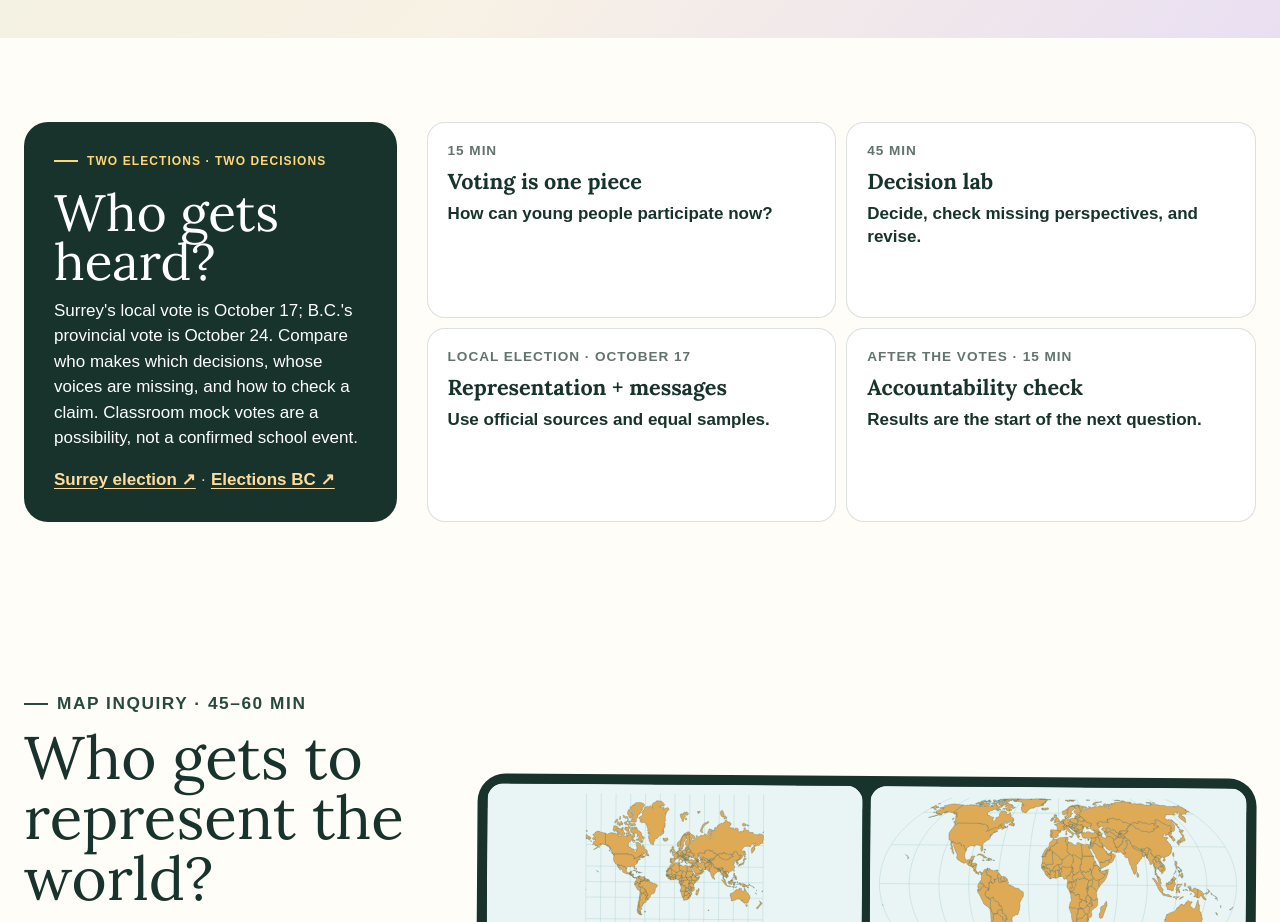
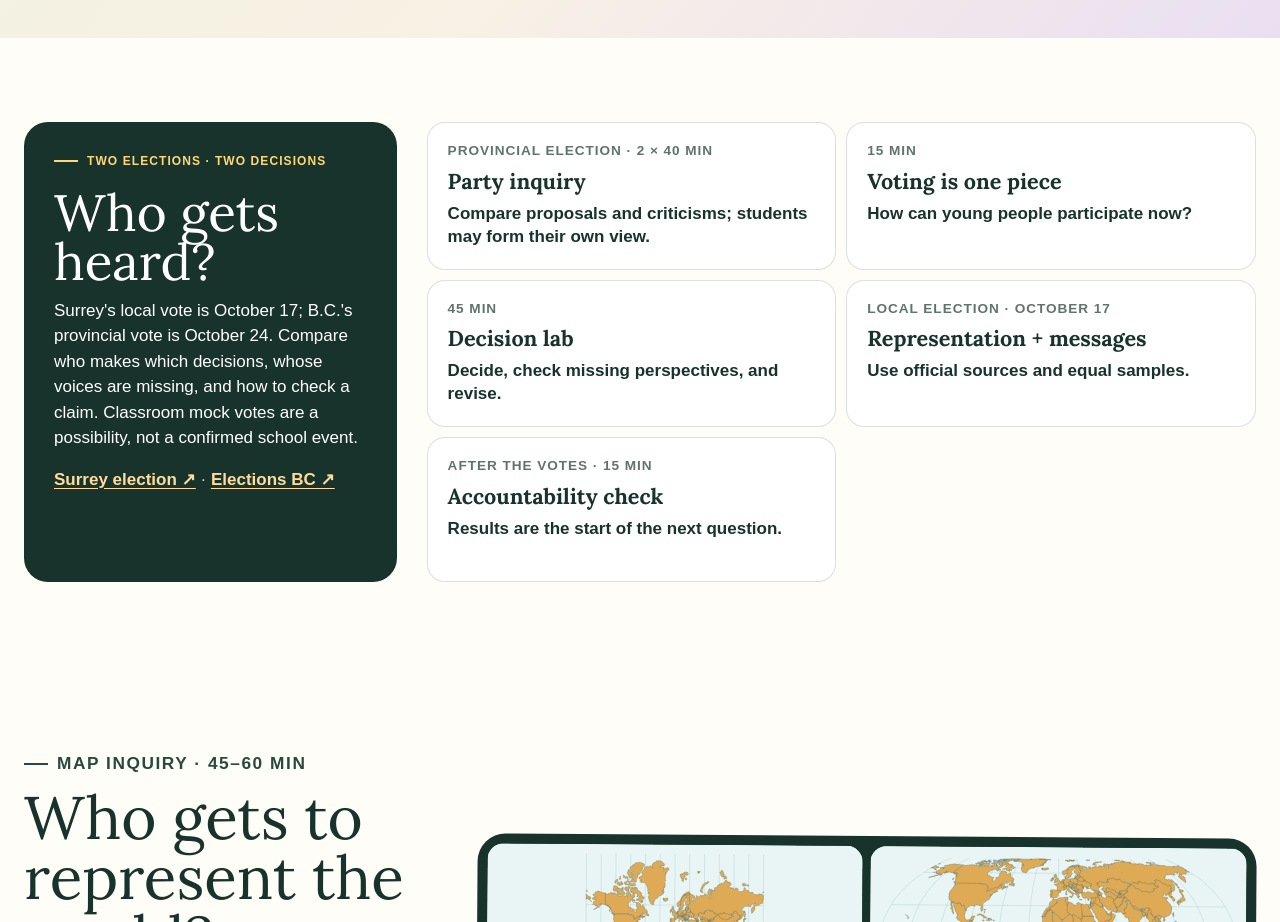
Before and after one commit to dlwyatt-eng/equity-hub, a Next.js app: page / in a window 1280 px wide. Shown: the part 1300-2222 px from the top of the page. Built offline with nearby package versions, Linux system fonts and the light colour scheme; a web font is replaced by a local one.

Commit message:
Add provincial party inquiry to Equity Hub

```diff
--- a/app/page.tsx
+++ b/app/page.tsx
@@ -209,20 +209,21 @@ const lessons: Lesson[] = [
     image: "/images/voice-and-rules.webp",
     imageAlt: "Students sharing ideas through a circle, voting, anonymous responses, and other participation choices.",
     question: "How can a community make decisions so people can be heard, represented, and included?",
-    timing: "Anytime voice, rules, or public decisions are studied; Surrey election routes fit Sept.–Oct. 2026",
+    timing: "Anytime voice, rules, or public decisions are studied; local and provincial election routes fit Sept.–Oct. 2026",
     length: "15 min, 45 min, or 2 × 40 min",
     grades: "K–7 adaptations · best suited to 3–7",
     tone: "sun",
-    use: "Use the Surrey election as a real equity case: who is heard, whose perspective is missing, and how voice continues after voting.",
-    activity: "Choose a route: fair class decision, Surrey recreation-centre case, campaign-source check, trustee challenge, or post-election check-in",
+    use: "Use the 2026 local and provincial elections as real equity cases: who is heard, whose perspective is missing, and how voice continues after voting.",
+    activity: "Choose a route: fair class decision, Surrey case, provincial party inquiry, campaign-source check, or post-election check-in",
     product: "Only when useful: a reasoned recommendation, one question for a decision-maker, or a participation route",
-    materials: "Projector · selected student pages · pencils · direct sources already linked",
-    formats: ["15-min discussion", "Surrey decision lab", "Trustee voice challenge"],
+    materials: "Projector · selected student pages or blank paper · pencils · current sources",
+    formats: ["15-min discussion", "Surrey decision lab", "Provincial party inquiry", "Trustee voice challenge"],
     routes: [
       { title: "Fair class decision", time: "35–45 min", description: "Reveal a barrier, redesign a class-sharing plan, and decide how the class will review it.", steps: [0, 1, 2, 3, 4], print: "Use student pages 3–4." },
       { title: "Surrey equity lab", time: "25–40 min", description: "Compare evidence about a fictional recreation-centre decision and identify who still needs to be heard.", steps: [5, 6], print: "Use student page 5." },
       { title: "Representation + student voice", time: "30–45 min", description: "Study what appears in public messages or gather student input for trustees.", steps: [7, 8], print: "Choose student page 6, page 7, or both." },
       { title: "Source check + participation", time: "25–35 min", description: "Sort public messages by type, check evidence, and choose a realistic way for youth to participate.", steps: [9, 13], print: "Use student pages 8–9." },
+      { title: "B.C. provincial party inquiry", time: "2 × 40 min", description: "Research party proposals and criticisms with sources, make a balanced comparison, then discuss a personal choice if desired.", steps: [15, 16, 17, 18], print: "No pack pages needed. Use blank paper or a slide for the infographic." },
       { title: "Voting is one piece", time: "15 min", description: "Discuss several realistic ways young people can participate before and after an election.", steps: [13], print: "No worksheet is required; page 9 is optional." },
       { title: "AI power + accountability", time: "35–55 min", description: "Examine who benefits, who bears costs, who helps set rules, and how people can challenge a decision.", steps: [10, 11, 12], print: "Use the separate AI dilemma cards." },
       { title: "After the election", time: "15 min", description: "Choose one promise or issue and plan how students can check what happens next.", steps: [14], print: "No worksheet is required." },
@@ -435,20 +436,66 @@ const lessons: Lesson[] = [
           { label: "Surrey Board meetings", href: "https://www.surreyschools.ca/board-meetings" },
         ],
       },
+      {
+        label: "PROVINCIAL · RESEARCH",
+        time: "15–20 min",
+        title: "Choose an issue. Find the parties.",
+        prompt: "What decision in B.C. matters to you, and what do the parties propose?",
+        directions: ["Pick one provincial issue, such as housing, health care, education, climate, or affordability. You may choose a party to research more deeply, or compare several without choosing one.", "Check Elections BC for the election and candidate information. Read each party's own current material for its proposals. Write the source and date beside each claim.", "For the same issue, record at least one other party's proposal. If you cannot find a position, say 'not found in the sources checked.'"],
+        links: [
+          { label: "Elections BC · 2026 election", href: "https://elections.bc.ca/2026-provincial-election/" },
+          { label: "Elections BC · registered parties", href: "https://elections.bc.ca/candidates-parties/political-parties/" },
+          { label: "Elections BC · candidates", href: "https://elections.bc.ca/2026-provincial-election/candidates/" },
+        ],
+      },
+      {
+        label: "PROVINCIAL · SCRUTINY",
+        time: "20–25 min",
+        title: "Put a criticism to the test",
+        prompt: "What is controversial about each proposal, and how does the party respond?",
+        directions: ["Choose a specific criticism of the party you researched. Identify who made it, what evidence they offer, and how the party responds if a response is available.", "Apply the same questions to another party. Separate a verified fact, a prediction, and an opinion; do not turn a criticism into an established fact without evidence.", "Ask whose lives might be affected and whose perspective is missing. A serious disagreement can be described respectfully."],
+        cards: [
+          { title: "PROPOSAL", text: "What did the party actually say it would do?" },
+          { title: "CRITICISM", text: "Who raises the concern, and what evidence supports it?" },
+          { title: "RESPONSE", text: "What does the party say in reply? What remains uncertain?" },
+        ],
+      },
+      {
+        label: "PROVINCIAL · CREATE",
+        time: "25–35 min",
+        title: "Make an evidence card",
+        prompt: "Could a reader understand the choices and still decide for themselves?",
+        directions: ["On paper or a slide, show the party's proposal, an issue-based comparison, a criticism, the party's response, and one open question. Use the same headings for every party the class studies.", "Add source links or titles and the date checked. Distinguish the party's words from your own interpretation.", "You may add a clearly labelled personal view: 'I would support ___ because…' with evidence. Sharing a preference is optional; no one has to disclose a family vote."],
+        visual: "source-check",
+      },
+      {
+        label: "PROVINCIAL · DISCUSS",
+        time: "15–20 min",
+        title: "Ask, listen, reconsider",
+        prompt: "What evidence might change your mind?",
+        directions: ["In pairs or a gallery walk, explain one proposal accurately and invite a question. Listen without guessing how anyone's family votes.", "Ask about a trade-off, missing evidence, or a criticism. Answer from sources; say 'I don't know yet' when needed.", "Revise one claim on your evidence card after the conversation. A class can also hold a secret mock vote if it chooses."],
+        links: [
+          { label: "Elections BC · education resources", href: "https://elections.bc.ca/voting/outreach-and-education/educational-resources/" },
+          { label: "Student Vote", href: "https://studentvote.ca/" },
+        ],
+      },
     ],
     teacher: {
       prepare: [
-        "Choose one route for this lesson. Allow a separate session for the AI Equity Lens or AI Rules Council if you use them.",
-        "For a current event, open one credible source yourself and use the on-screen three-card routine. Students should not search an open web or test personal information in AI.",
+        "Choose one route for this lesson. The provincial party inquiry works as two class sessions and does not depend on a Leadership Club launch. Allow a separate session for the AI Equity Lens or AI Rules Council if you use them.",
+        "For the AI current-event route, open one credible source yourself and use the on-screen three-card routine. Students should not test personal information in AI.",
         "Print only the pages the route uses. Keep pages 1–2 as teacher guides; use pages 3–4 for the fair-class route, page 5 for the Surrey case, pages 6–7 for representation or student voice, and pages 8–9 for source checking and participation.",
-        "Use the official candidate list only after nominations close September 11. Preview any candidate material and compare equal samples.",
+        "For the local election route, use the official Surrey candidate list after the September 11 nomination deadline. Preview candidate material and compare equal samples.",
+        "For the provincial route, select age-appropriate current material before class. Give every party the same headings and scrutiny, and check the school's current guidance before displaying or distributing election material beyond the lesson.",
         "Focus on who can participate, whose perspectives are missing, and how decision-makers respond to the community. Add your usual civics materials if you also want to teach how elections work.",
       ],
       moves: ["Ask who set the choices, whose experience is missing, and what evidence could change a mind.", "Separate representation by ideas, experience, community, interest, and perspective from simple identity counting.", "Keep returning to: output, response, change, and next check."],
-      care: "Stay non-partisan. Never ask students to disclose family voting, defend a group, rank identities, or treat a community as if everyone agrees. Use hypothetical cases when a live issue is unsafe or too personal.",
+      care: "Teach from a non-partisan position. Students may form and share their own evidence-based preferences, but never require a personal or family voting disclosure. Give different parties equal research standards and respectful questions. Use hypothetical cases when a live issue is unsafe or too personal.",
       curriculum: ["Social Studies: government, representation, power, and participation", "Language Arts: claims, evidence, perspective, and discussion", "Career Education: community participation"],
       evidence: "A changed recommendation with reasons; a missing-perspective question; a source label; a trustee message; or a realistic participation and follow-up route. A product is optional.",
       sources: [
+        { label: "Elections BC – 2026 provincial election", href: "https://elections.bc.ca/2026-provincial-election/" },
+        { label: "Elections BC – political parties", href: "https://elections.bc.ca/candidates-parties/political-parties/" },
         { label: "City of Surrey – 2026 municipal election", href: "https://www.surrey.ca/city-government/2026-municipal-election" },
         { label: "Official Surrey candidate list – use after Sept. 11", href: "https://www.surrey.ca/city-government/2026-municipal-election/candidates" },
         { label: "Student Vote / CIVIX classroom resources", href: "https://studentvote.ca/canada/resources/" },
@@ -1894,7 +1941,7 @@ export default function Home() {
               <p className="overview-question">{selectedLesson.question}</p>
               <div className="overview-facts">
                 <span><small>TIME</small><b>{selectedRoute?.time ?? selectedLesson.length}</b></span>
-                <span><small>PACK CONTENTS</small><b>{selectedLesson.printable.studentPages} student + {selectedLesson.printable.pages - selectedLesson.printable.studentPages} teacher pages</b></span>
+                <span><small>MATERIALS</small><b>{selectedRoute?.title === "B.C. provincial party inquiry" ? "Blank paper or slides · current sources" : `${selectedLesson.printable.studentPages} student + ${selectedLesson.printable.pages - selectedLesson.printable.studentPages} teacher pages`}</b></span>
                 <span><small>SCREENS IN THIS ROUTE</small><b>{activeStepIndexes.length}</b></span>
               </div>
             </div>
@@ -1937,7 +1984,7 @@ export default function Home() {
               </section>
             )}
 
-            <section className="print-plan" aria-labelledby="print-plan-title">
+            {selectedRoute?.title !== "B.C. provincial party inquiry" && <section className="print-plan" aria-labelledby="print-plan-title">
               <figure><img src={selectedLesson.printable.preview} alt={`Preview of page 1 in the ${selectedLesson.printable.title} activity pack`} width="773" height="1000" /></figure>
               <div>
                 <div className="overview-section-heading"><span aria-hidden="true">✦</span><div><small>PRINT PLAN</small><h2 id="print-plan-title">What is this pack for?</h2></div></div>
@@ -1949,7 +1996,7 @@ export default function Home() {
                   <a href={selectedLesson.printable.href} target="_blank" rel="noreferrer">Open colour pack</a>
                 </div>
               </div>
-            </section>
+            </section>}
 
             <details className="overview-prep" open>
               <summary><span><small>BEFORE CLASS</small><b>{selectedLesson.teacher.prepare.length} preparation tasks</b></span><em>Open / close</em></summary>
@@ -2075,6 +2122,7 @@ export default function Home() {
                     <button type="button" onClick={() => startLesson("voice-and-rules", 14)}><small>AFTER BOTH VOTES · 15 MIN</small><b>Accountability check</b><span>What can we verify, and what still needs follow-up?</span></button>
                     <button type="button" onClick={() => startLesson("voice-and-rules", 13)}><small>EVERY DAY · 15 MIN</small><b>Voting is one piece</b><span>How can young people participate between elections?</span></button>
                   </> : <>
+                    <button type="button" onClick={() => startLesson("voice-and-rules", 15)}><small>PROVINCIAL ELECTION · 2 × 40 MIN</small><b>Party inquiry</b><span>Compare proposals and criticisms; students may form their own view.</span></button>
                     <button type="button" onClick={() => startLesson("voice-and-rules", 13)}><small>15 MIN</small><b>Voting is one piece</b><span>How can young people participate now?</span></button>
                     <button type="button" onClick={() => startLesson("voice-and-rules", 5)}><small>45 MIN</small><b>Decision lab</b><span>Decide, check missing perspectives, and revise.</span></button>
                     {!localVotePassed && <button type="button" onClick={() => startLesson("voice-and-rules", 7)}><small>LOCAL ELECTION · OCTOBER 17</small><b>Representation + messages</b><span>Use official sources and equal samples.</span></button>}
```
